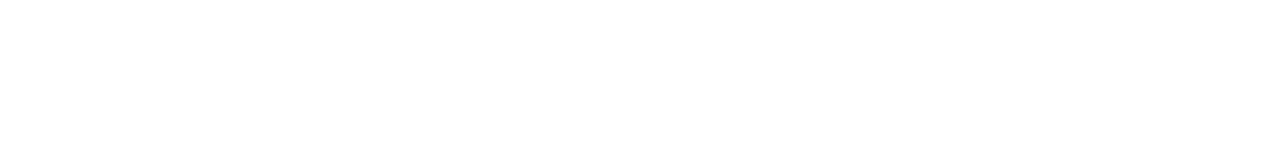
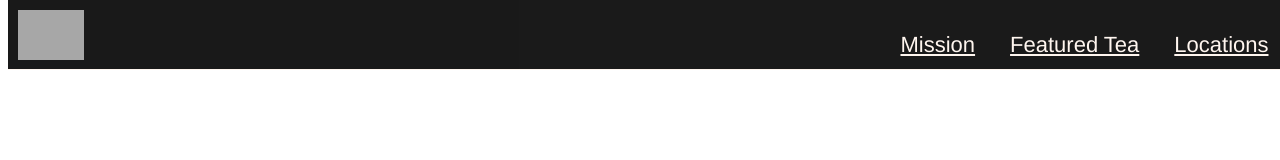
Before and after one commit to ZaraMaranan/CozyTea, a plain HTML site: page index.html in a window 1280 px wide. Drawn offline with Linux system fonts and the light colour scheme; grey boxes are pictures that could not be loaded.

Commit message:
Style fixed header

```diff
--- a/Resources/Css/style.css
+++ b/Resources/Css/style.css
@@ -0,0 +1,35 @@
+html {
+  font-family: Helvetica;
+  font-size: 22px;
+  color: seashell;
+  opacity: 0.9;
+}
+
+.header {
+  background: black;
+  width: 100%;
+  height: 69px;
+  top: 0;
+  position: fixed;
+  border-bottom: 1px solid seashell;
+}
+
+.logo {
+  padding: 10px 9.5px;
+}
+
+.logo img {
+  height: 50px;
+}
+
+li {
+  list-style: none;
+  text-decoration: underline;
+  float: left;
+  margin-left: 25px;
+  padding-right: 10px;
+}
+
+.nav {
+  float: right;
+}
--- a/index.html
+++ b/index.html
@@ -6,6 +6,31 @@
     <link rel="stylesheet" type="text/css" href="./resources/css/style.css">
   </head>
   <body>
+<div class="header">
+
+  <div class="container">
+
+    <div class="logo">
+      <img src="https://s3.amazonaws.com/codecademy-content/courses/freelance-1/unit-4/img-tea-cozy-logo.png">
+
+       <div class="nav">
+         <ul>
+           <li>Mission</li>
+           <li>Featured Tea</li>
+           <li>Locations</li>
+         </ul>
+
+       </div>
+    </div>
+  </div>
+</div>
+
+<div class="container">
+<div class="content">
+
+
+</div>
+</div>
 
   </body>
 </html>
```
